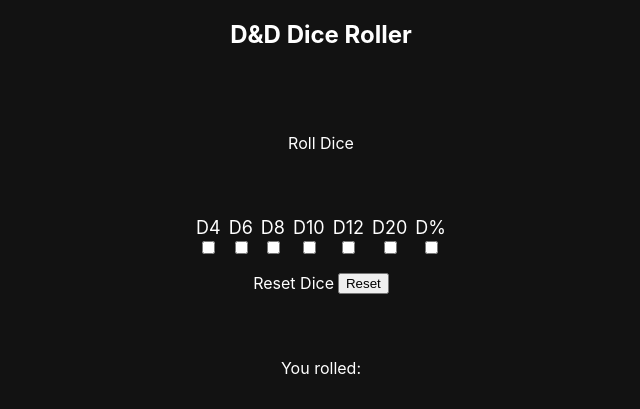
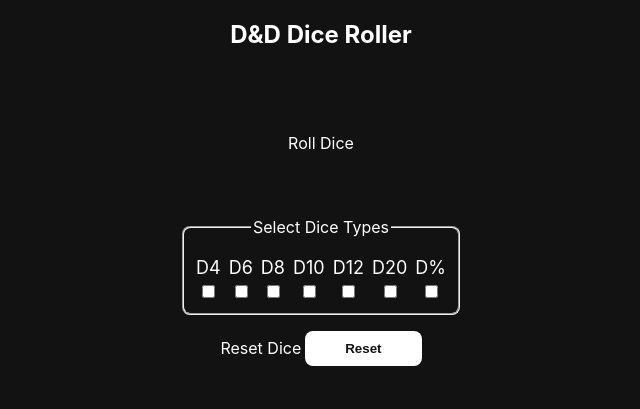
Before and after one commit to hwngyxn/Dice-App, a plain HTML site: page index.html in a window 1280 px wide. Shown: the top 409 px of the page, without its empty margins (319-959 px from the left). Drawn offline with Linux system fonts and the light colour scheme.

Commit message:
changed form into fieldset, removed unneeded id's, changed input type reset into button.

```diff
--- a/CSS/stylesheet.css
+++ b/CSS/stylesheet.css
@@ -4,46 +4,53 @@
 
 body {
     background-color: #121212;
+    font-family: 'Inter', sans-serif;
     color: white;
-    font-family: 'Inter', sans-serif;
+    text-align: center;
+    display: flex;
+    align-items: center;
+    justify-content: center;
+    margin: auto;
+    flex-direction: column;
+    gap: 32px;
+}
+
+.main-container {
     display: flex;
     flex-direction: column;
     align-items: center;
-    gap: 32px;
-    margin: 0;
+    gap: 48px;
+    width: 100%;
 }
 
-.main-container,
-.dice-picker {
+form.dice-picker {
     display: flex;
     flex-direction: column;
     align-items: center;
-    align-self: stretch;
+    gap: 16px;
+    width: 100%;
 }
 
-.main-container {
-    gap: 48px;
+form.dice-picker > fieldset {
+    display: inline-flex;
+    flex-wrap: wrap;
+    justify-content: center;
+    gap: 8px;
+    padding: 12px;
+    border-radius: 8px;
 }
 
-.dice-picker {
-    gap: 16px;
-}
-
-#dice-picker-checkbox {
-    display: flex;
-    justify-content: center;
-    align-items: center;
-    flex-wrap: wrap;
-    gap: 8px;
-    align-self: stretch;
-}
-
-.checkbox-container {
+form.dice-picker > fieldset > label {
     display: flex;
     flex-direction: column;
     align-items: center;
-    justify-content: center;
     font-size: large;
+    gap: 4px;
+}
+
+form.dice-picker > fieldset > legend {
+    text-align: center;
+    margin-bottom: 8px;
 }
 
 .reset-container {
@@ -51,7 +58,7 @@
     justify-content: center;
     align-items: center;
     gap: 4px;
-    align-self: stretch;
+    width: 100%;
 }
 
 .dice-result-container {
@@ -59,16 +66,20 @@
     flex-direction: column;
     justify-content: space-between;
     align-items: center;
-    height: 1vh;
+    min-height: 10vh;
 }
 
-#roll-dice-button {
+.dice-result-container > button,
+.reset-container > button {
     display: flex;
+    padding: 10px 40px;
     justify-content: center;
     align-items: center;
-    padding: 10px 40px;
     gap: 10px;
     border-radius: 8px;
-    background: #FFF;
-    color: #000;
+    background: #fff;
+    color: #121212;
+    cursor: pointer;
+    border: none;
+    font-weight: bold;
 }
--- a/index.html
+++ b/index.html
@@ -11,39 +11,44 @@
     <div class="main-container">
         <h2>D&D Dice Roller</h2>
         <p>Roll Dice</p>
+
         <form class="dice-picker" action="">
-            <div id="dice-picker-checkbox">
-                    <label class="checkbox-container" for="D4">D4
-                        <input type="checkbox" id="D4" name="4-sided die" value="D4">
+
+            <fieldset>
+                <legend>Select Dice Types</legend>
+                <label>D4
+                    <input type="checkbox" name="dice" value="D4" />
                 </label>
-                    <label class="checkbox-container" for="D6">D6
-                        <input type="checkbox" id="D6" name="6-sided die" value="D6">
+                <label>D6
+                    <input type="checkbox" name="dice" value="D6" />
                 </label>
-                    <label class="checkbox-container" for="D8">D8
-                        <input type="checkbox" id="D8" name="8-sided die" value="D8">
+                <label>D8
+                    <input type="checkbox" name="dice" value="D8" />
                 </label>
-                    <label class="checkbox-container" for="D10">D10
-                        <input type="checkbox" id="D10" name="10-sided die" value="D10">
+                <label>D10
+                    <input type="checkbox" name="dice" value="D10" />
                 </label>
-                    <label class="checkbox-container" for="D12">D12
-                        <input type="checkbox" id="D12" name="12-sided die" value="D12">
+                <label>D12
+                    <input type="checkbox" name="dice" value="D12" />
                 </label>
-                    <label class="checkbox-container" for="D20">D20
-                        <input type="checkbox" id="D20" name="20-sided die" value="D20">
+                <label>D20
+                    <input type="checkbox" name="dice" value="D20" />
                 </label>
-                    <label class="checkbox-container" for="D%">D%
-                        <input type="checkbox" id="D%" name="percentile die" value="D%">
+                <label>D%
+                    <input type="checkbox" name="dice" value="D%" />
                 </label>
-            </div>
+            </fieldset>
+
             <div class="reset-container">
-                <label for="reset">Reset Dice</label>
-                <input type="reset" value="Reset">
+                <label for="reset-button">Reset Dice</label>
+                <button type="reset" id="reset-button">Reset</button>
             </div>
         </form>
+
         <div class="dice-result-container">
             <p>You rolled: </p>
             <h1 id="result">No dice selected.</h1>
-            <button id="roll-dice-button" onclick="rollDiceAndDisplay()">Roll the Dice</button>
+            <button id="button" onclick="rollDiceAndDisplay()">Roll the Dice</button>
         </div>
     </div>
 </body>
```
Lines whose indentation alone changed are shown as unchanged.
